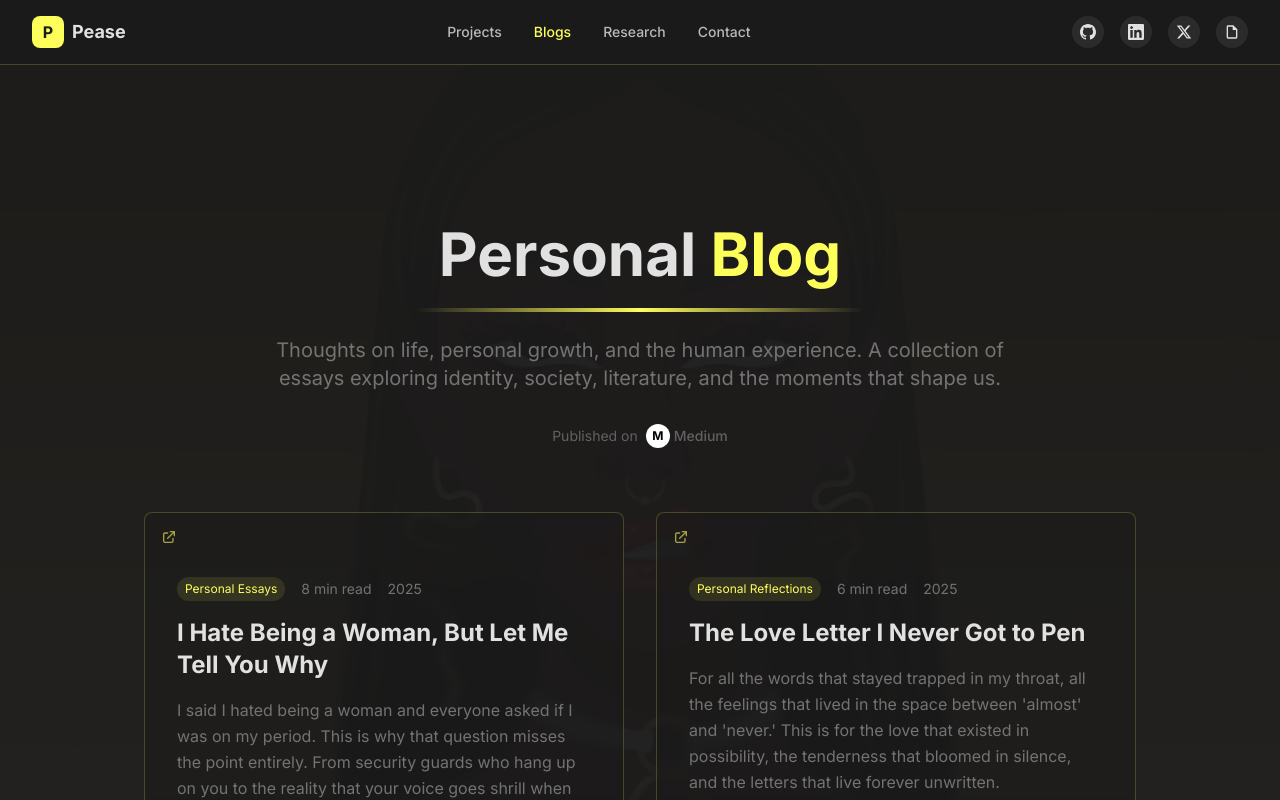
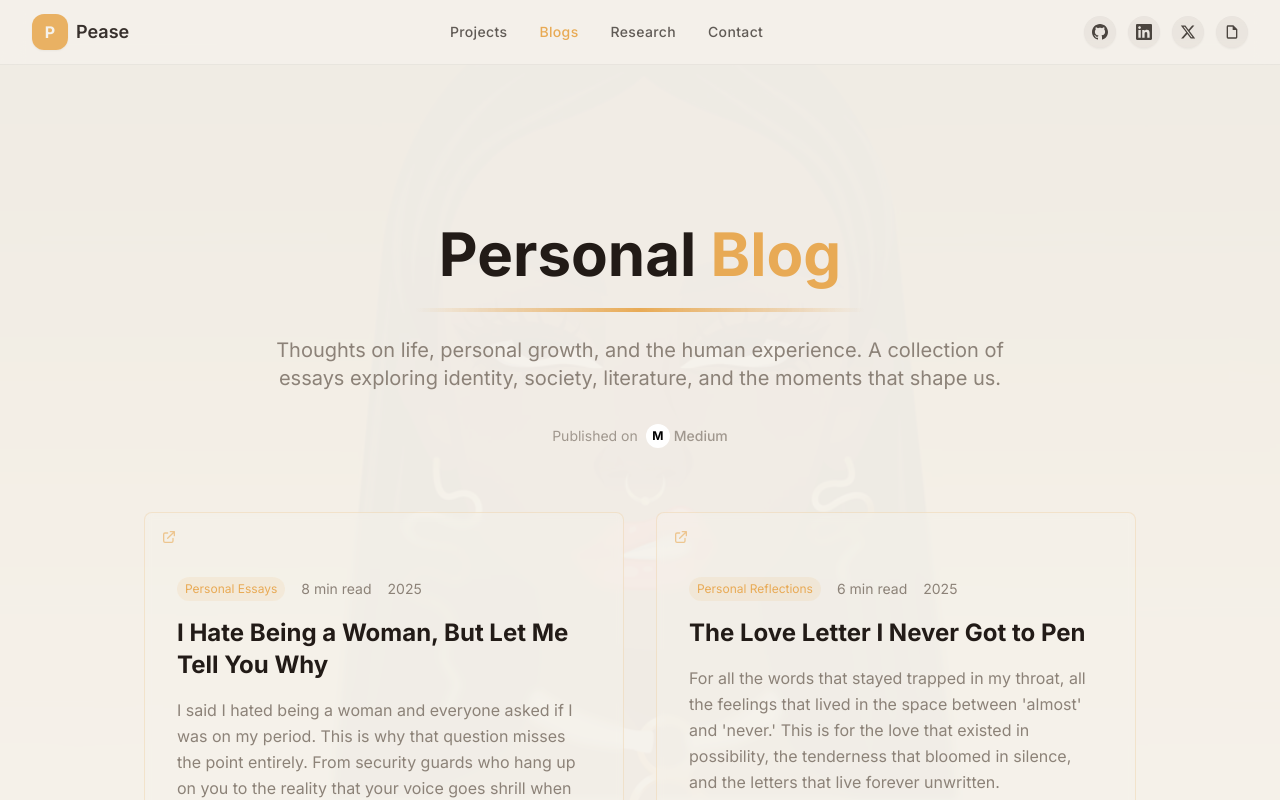
Before and after one commit to Ayomidemi/peaseadeniji, a Next.js app: page /blogs in a window 1280 px wide. Shown: the top 800 px of the page. Built offline with nearby package versions, Linux system fonts and the light colour scheme.

Commit message:
Change website background

```diff
--- a/src/app/globals.css
+++ b/src/app/globals.css
@@ -4,22 +4,23 @@
 
 @layer base {
   :root {
-    --background: 27 27 27;
-    --foreground: 225 225 225;
-    --muted: 115 115 115;
-    --accent: 254 254 91;
-    /* hex value of rgb(254,254,91) color is  #FEFE5B  */
+    /* Light, warm default theme */
+    --background: 245 242 236; /* warm off-white */
+    --foreground: 34 27 23; /* deep warm brown/graphite */
+    --muted: 140 130 120; /* soft warm gray for secondary text */
+    --accent: 232 170 85; /* soft amber/gold accent */
+    /* hex value of rgb(232,170,85) color is #E8AA55 */
   }
 
   /* Custom text selection styling */
   ::selection {
-    background-color: #bcbc49b3;
-    color: white;
+    background-color: rgba(232, 170, 85, 0.3);
+    color: #221b17;
   }
 
   ::-moz-selection {
-    background-color: #bcbc49b3;
-    color: white;
+    background-color: rgba(232, 170, 85, 0.3);
+    color: #221b17;
   }
 }
 
--- a/src/app/layout.tsx
+++ b/src/app/layout.tsx
@@ -161,7 +161,8 @@ export default function RootLayout({
       <head>
         {/* Additional SEO meta tags */}
         <meta name="viewport" content="width=device-width, initial-scale=1" />
-        <meta name="theme-color" content="#1b1b1b" />
+        {/* Match warm light background */}
+        <meta name="theme-color" content="#f5f2ec" />
         <meta name="color-scheme" content="dark light" />
 
         {/* PWA Manifest */}
--- a/src/components/Navbar.tsx
+++ b/src/components/Navbar.tsx
@@ -67,15 +67,15 @@ const Navbar = () => {
   ];
 
   return (
-    <nav className="fixed top-0 left-0 right-0 z-50 bg-background/80 backdrop-blur-sm border-b border-accent/20">
+    <nav className="fixed top-0 left-0 right-0 z-50 bg-background/80 backdrop-blur-md border-b border-foreground/5">
       <div className="max-w-7xl mx-auto px-4 sm:px-6 lg:px-8">
         <div className="flex items-center justify-between h-16">
           {/* Logo */}
           <Link href="/" className="flex items-center gap-2 group">
-            <div className="w-8 h-8 bg-accent rounded-lg flex items-center justify-center font-bold text-background group-hover:scale-110 transition-transform">
+            <div className="w-9 h-9 bg-accent/90 rounded-xl flex items-center justify-center font-bold text-background group-hover:scale-110 group-hover:bg-accent transition-all shadow-sm">
               P
             </div>
-            <span className="font-bold text-lg text-foreground group-hover:text-accent transition-colors">
+            <span className="font-semibold text-base sm:text-lg text-foreground/90 group-hover:text-accent transition-colors">
               Pease
             </span>
           </Link>
@@ -86,8 +86,10 @@ const Navbar = () => {
               <Link
                 key={item.name}
                 href={item.href}
-                className={`text-sm font-medium transition-colors hover:text-accent ${
-                  pathname === item.href ? "text-accent" : "text-foreground/80"
+                className={`text-sm font-medium tracking-wide transition-colors hover:text-accent ${
+                  pathname === item.href
+                    ? "text-accent"
+                    : "text-foreground/70"
                 }`}
               >
                 {item.name}
@@ -96,7 +98,7 @@ const Navbar = () => {
           </div>
 
           {/* Desktop Social Links */}
-          <div className="hidden md:flex items-center space-x-4">
+          <div className="hidden md:flex items-center space-x-3">
             {socialLinks.map((link) => (
               <Link
                 key={link.name}
@@ -105,10 +107,10 @@ const Navbar = () => {
                   target: "_blank",
                   rel: "noopener noreferrer",
                 })}
-                className="w-8 h-8 rounded-full bg-muted/20 hover:bg-accent/20 flex items-center justify-center transition-colors group"
+                className="w-8 h-8 rounded-full bg-foreground/5 hover:bg-accent/10 flex items-center justify-center transition-colors group shadow-sm"
                 title={link.name}
               >
-                <span className="text-foreground group-hover:text-accent transition-colors">
+                <span className="text-foreground/80 group-hover:text-accent transition-colors">
                   {link.icon}
                 </span>
               </Link>
--- a/src/components/contact/Form.tsx
+++ b/src/components/contact/Form.tsx
@@ -145,8 +145,8 @@ export default function Form() {
         <motion.input
           variants={item}
           value="Cast your message!"
-          className="px-10 py-4 rounded-md shadow-lg bg-background border border-accent/30 border-solid
-      hover:shadow-glass-sm backdrop-blur-sm text-foreground focus:outline-none focus:ring-2 focus:ring-accent/50 cursor-pointer capitalize
+          className="px-10 py-3 rounded-full shadow-md bg-accent text-background border border-accent/70 border-solid
+      hover:bg-accent/95 hover:shadow-lg focus:outline-none focus:ring-2 focus:ring-accent/50 cursor-pointer capitalize tracking-wide transition-all
       "
           type="submit"
         />
```
Also changed, not shown: src/app/not-found.tsx (+23 -22 lines).
